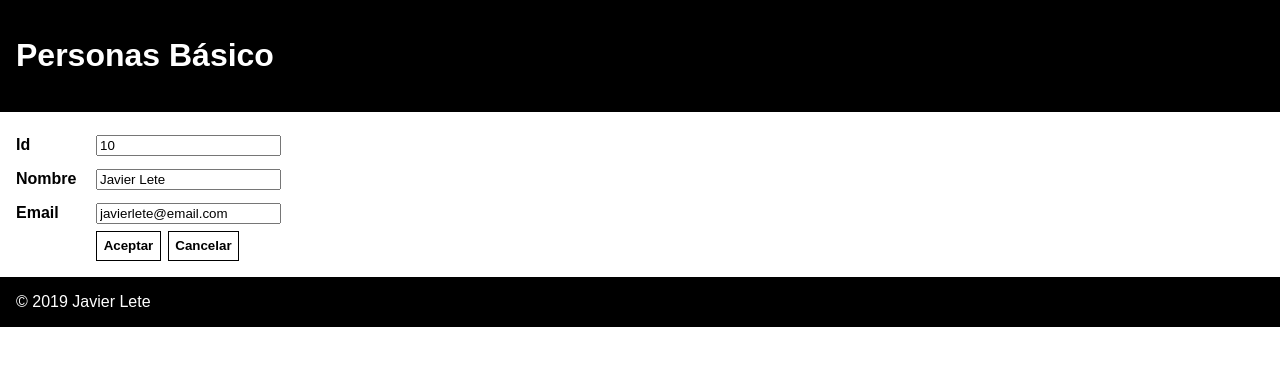
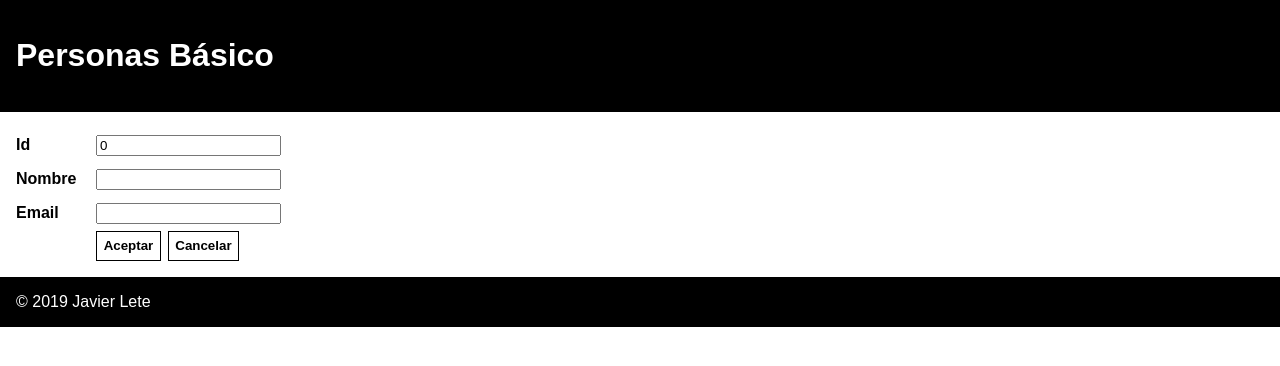
Before and after one commit to javierlete/angular-201909-personas-basico, an Angular app: page /persona in a window 1280 px wide. Shown: the top 366 px of the page. Built offline with nearby package versions, Linux system fonts and the light colour scheme.

Commit message:
Limpiar datos por defecto de añadir

```diff
--- a/src/app/persona/persona.component.ts
+++ b/src/app/persona/persona.component.ts
@@ -11,7 +11,7 @@ import { Location } from '@angular/common';
 export class PersonaComponent implements OnInit {
 
   persona: Persona = {
-    id: 10, nombre: 'Javier Lete', email: 'javierlete@email.com'
+    id: 0, nombre: '', email: ''
   };
 
   constructor(private personaService: PersonaService, private location: Location) { }
```
